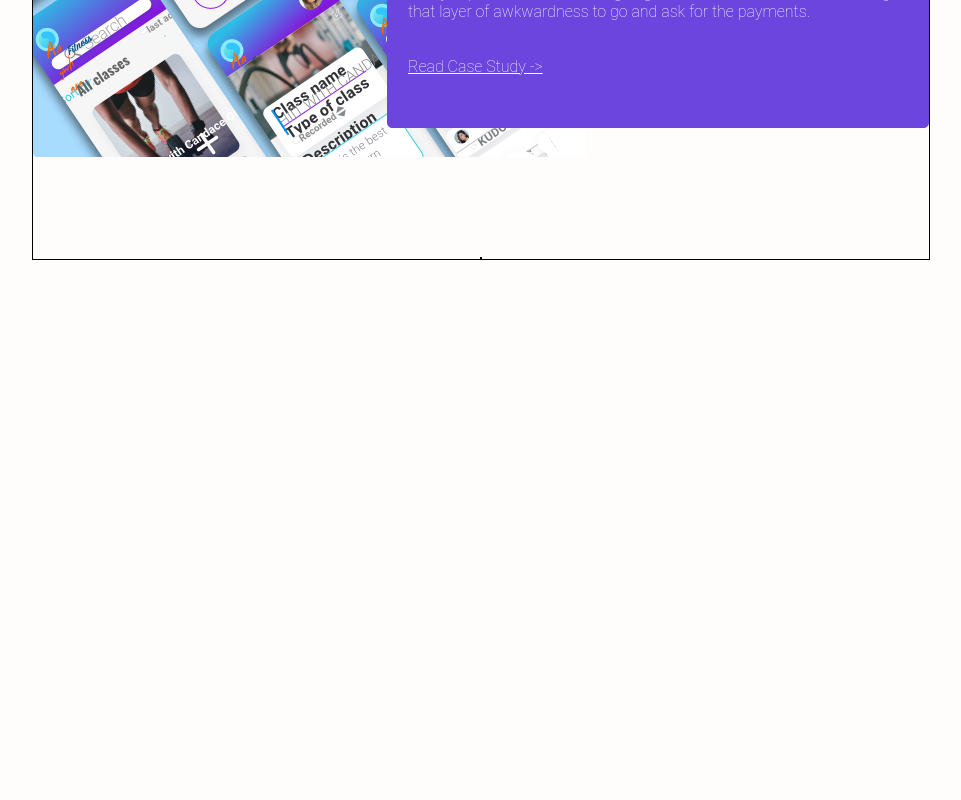
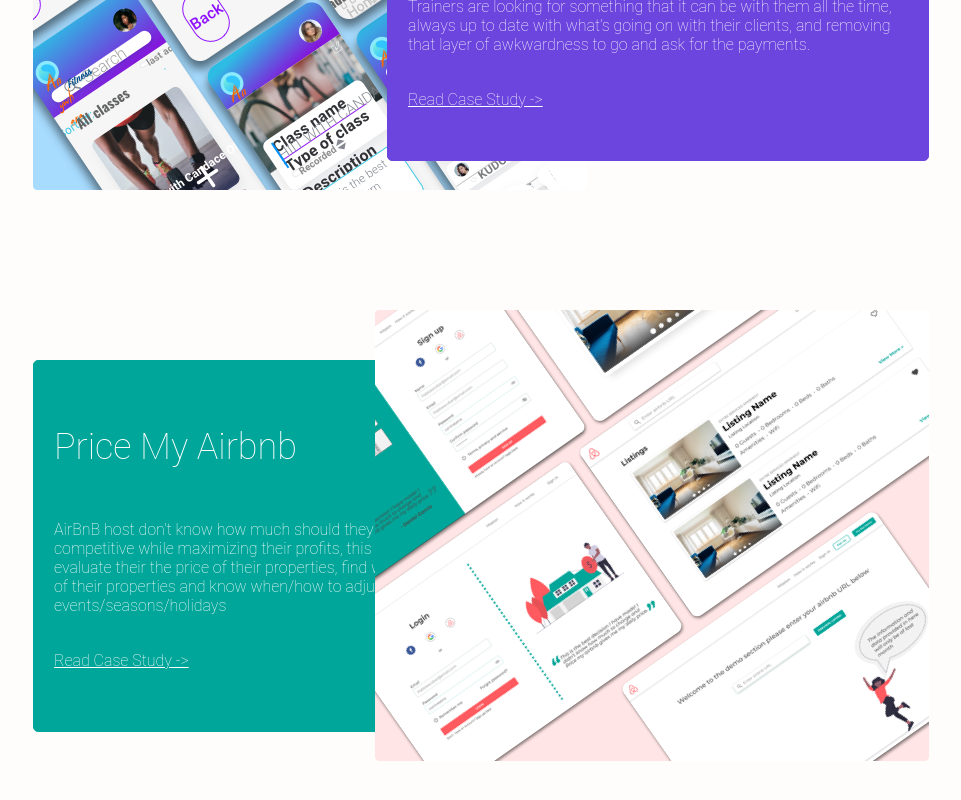
Before and after one commit to DanielGarc/ana-portfolio-website, a React (Create React App) app: page / in a window 1280 px wide. Shown: the part 1178-1978 px from the top of the page, without its empty margins (159-1120 px from the left). Before the commit the page ends 1438 px from the top, so only its background shows below. Built offline with nearby package versions, Linux system fonts and the light colour scheme.

Commit message:
Selected work second project done

```diff
--- a/src/components/SelectedWork.js
+++ b/src/components/SelectedWork.js
@@ -1,6 +1,7 @@
 import React from 'react';
 
 import fitness from '../assets/fitnessApp.png';
+import airbnb from '../assets/airbnb.png';
 import '../css/selectedWork.css';
 
 const SelectedWork = () => {
@@ -9,7 +10,7 @@ const SelectedWork = () => {
             <div className="selContent">
                 <div className="topSection">
                     <h2> Selected Work</h2>
-                    <p> Take A Look </p>
+                    <p style={{marginBottom: '50px'}}> Take A Look </p>
                 </div>
                 <div className="selProjectOne">
                     <img src={fitness} />
@@ -31,8 +32,21 @@ const SelectedWork = () => {
                 </div>
 
                 <div className="selProjectTwo">
+                    <img src={airbnb} />
 
-                </div>
+                    <div className="airBox">
+                            <p style={{fontSize: '36px'}}> Price My Airbnb </p>
+                            <p>
+                            AirBnB host don’t know how much should they list their unit to remain
+                            competitive while maximizing their profits, this platform allows to evaluate
+                            their the price of their properties, find ways to increase the value of
+                            their properties
+                            and know when/how to adjust price to events/seasons/holidays
+
+                            </p>
+                            <a> Read Case Study -> </a>
+                        </div>
+                    </div>
             </div>
         </div>
     )
--- a/src/css/selectedWork.css
+++ b/src/css/selectedWork.css
@@ -3,13 +3,14 @@
     margin-top: 150px;
     width: 70%;
 
-    border: 1px solid black;
+
 }
 
 .selContent {
     display: flex;
     flex-direction: column;
     align-items: center;
+    border-bottom: 1px solid blue;
 }
 
 .selProjectOne {
@@ -17,6 +18,15 @@
     flex-direction: row;
     justify-content: space-evenly;
 }
+
+.selProjectTwo {
+    display: flex;
+    flex-direction: row-reverse;
+    justify-content: space-evenly;
+    margin-top: 120px;
+    margin-bottom: 100px;
+}
+
 
 .fitnessBox {
     display: flex;
@@ -36,6 +46,26 @@
     font-weight: 100;
 }
 
+
+
+.airBox {
+    display: flex;
+    flex-direction: column;
+    justify-content: center;
+    border: 1px solid #00A699;
+    border-radius: 5px;
+    height: 350px;
+    width: 500px;
+    padding: 0 20px;
+    padding-bottom: 20px;
+    color: white;
+    background-color: #00A699;
+    margin-right: -200px;
+    margin-top: 50px;
+    text-align: left;
+    font-weight: 100;
+}
+
 .fitnessBox a {
     width: 33%;
     height: 30px;
@@ -44,7 +74,10 @@
     text-decoration: underline;
 }
 
-.selProjectTwo {
-    border: 1px solid black;
-    margin-top: 100px;
+.airBox a {
+    width: 33%;
+    height: 30px;
+    cursor: pointer;
+    margin-top: 20px;
+    text-decoration: underline;
 }
```
